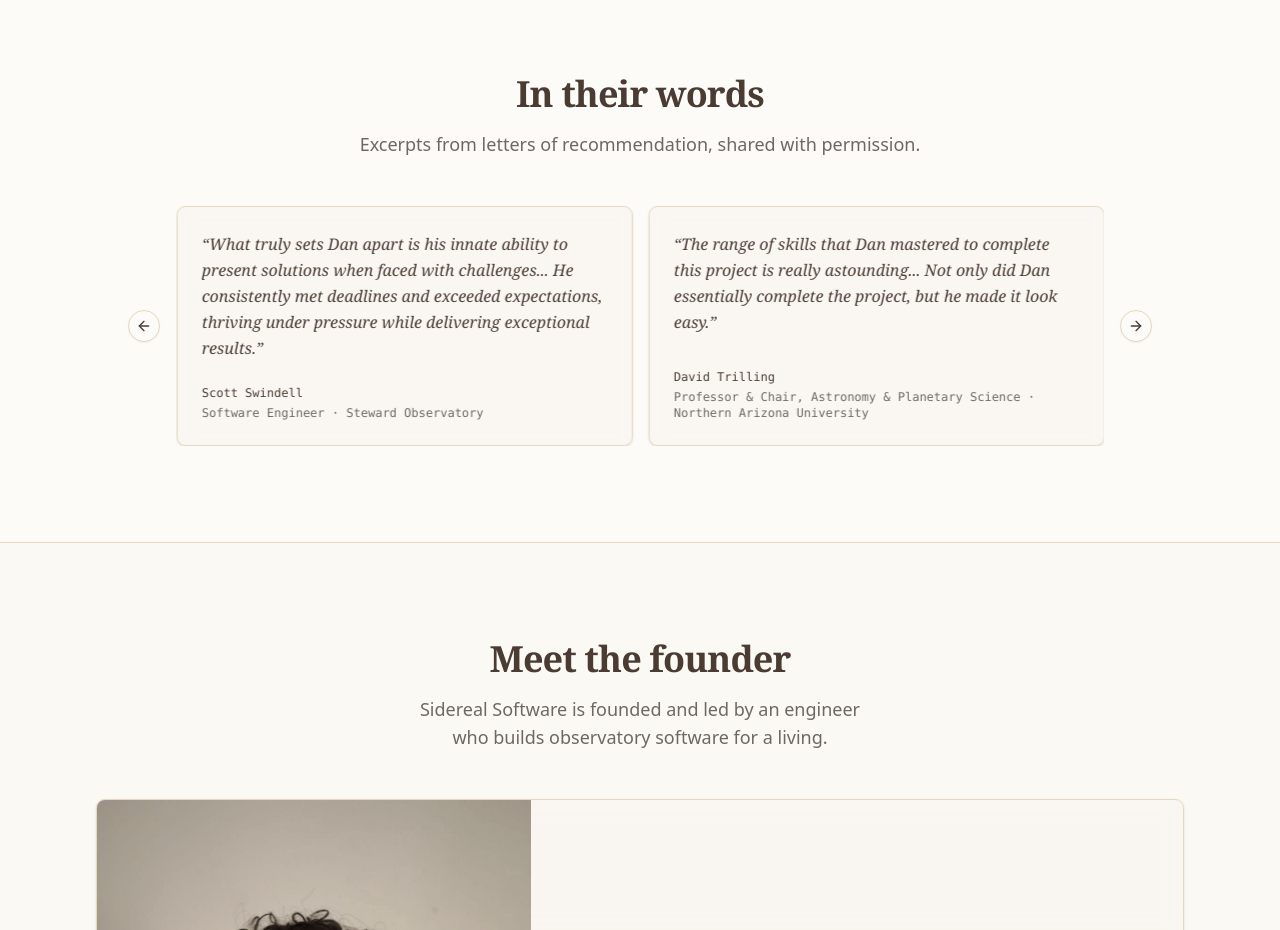
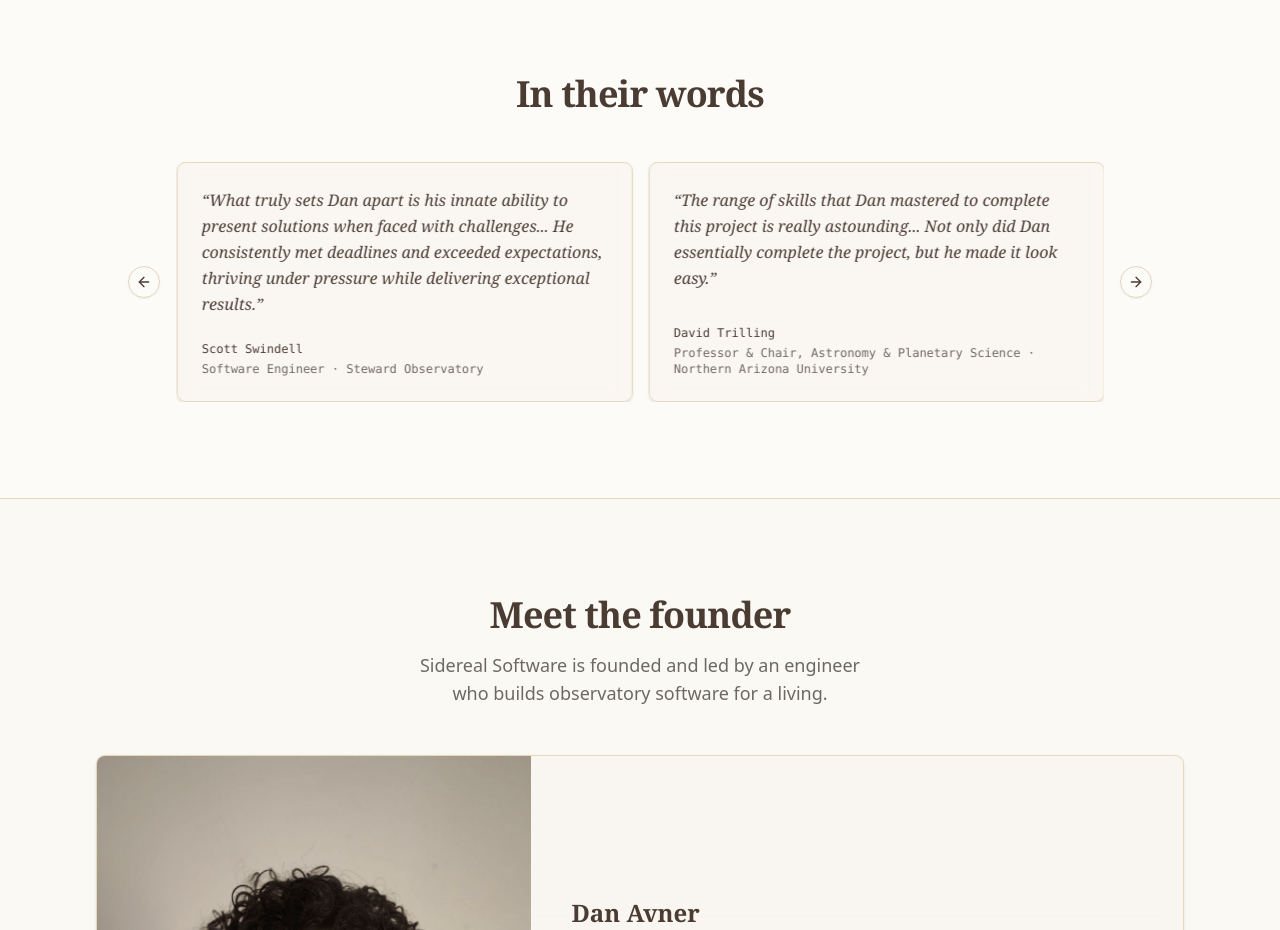
Before and after one commit to sidereal-software/sidereal-software.github.io, a React (Vite) app: page / in a window 1280 px wide. Shown: the part 4760-5690 px from the top of the page. Built offline with nearby package versions, Linux system fonts and the light colour scheme.

Commit message:
feat(site): drop testimonials subtitle

```diff
--- a/src/components/sections/testimonials.tsx
+++ b/src/components/sections/testimonials.tsx
@@ -52,10 +52,7 @@ export function Testimonials() {
   return (
     <section id="testimonials" className="scroll-mt-16 py-24">
       <div className="mx-auto max-w-6xl px-4 sm:px-6 lg:px-8">
-        <SectionHeading
-          title="In their words"
-          description="Excerpts from letters of recommendation, shared with permission."
-        />
+        <SectionHeading title="In their words" />
         <Carousel
           opts={{ loop: true, align: 'start' }}
           plugins={[
```
